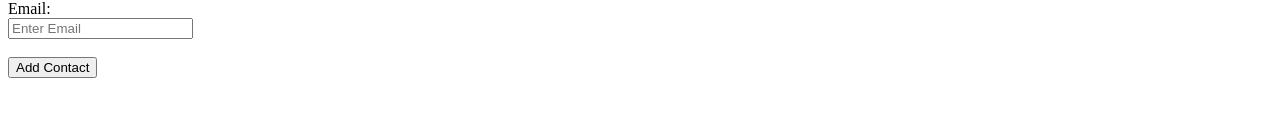
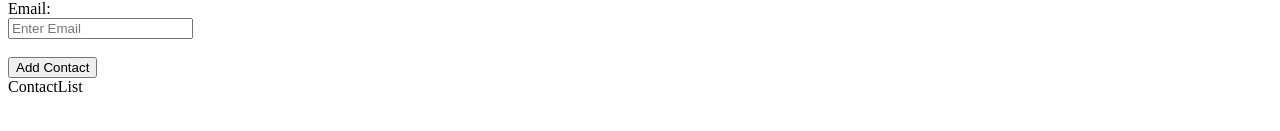
Before and after one commit to vibhanimbalkar97-star/Manage-Contact, a React (Vite) app in the folder manage_contacts/: page / in a window 1280 px wide. Shown: the part 195-326 px from the top of the page. Built offline with nearby package versions, Linux system fonts and the light colour scheme.

Commit message:
component created

```diff
--- a/manage_contacts/src/App.jsx
+++ b/manage_contacts/src/App.jsx
@@ -1,14 +1,19 @@
 import './App.css'
 import AddContact from './Components/AddContact'
+import ContactList from './Components/ContactList'
 import Header from './Components/Header'
 
 function App() {
 
+  const addContact =(data) => {
+console.log(data, "from app")
+  }
 
   return (
     <>
       <Header />
-      <AddContact />
+      <AddContact addContact={addContact}/>
+      <ContactList />
     </>
   )
 }
--- a/manage_contacts/src/Components/AddContact.jsx
+++ b/manage_contacts/src/Components/AddContact.jsx
@@ -1,6 +1,8 @@
 import React, { useState } from 'react'
 
-const AddContact = () => {
+const AddContact = (props) => {
+
+    const {addContact} = props;
 const [input, setInput] = useState({name: "", email: ""})
 
 const handleOnChange= (e) => {
@@ -9,7 +11,6 @@ const handleOnChange= (e) => {
    } else {
     setInput({...input, email:e.target.value})
    }
-        setInput("")
 
 }
 
@@ -18,7 +19,8 @@ const handleAdd = () => {
         alert("Fill all the details");
         return;
     }
-    console.log(input)
+   addContact(input);
+    console.log(input, "from addcontact")
 }
 
 
--- /dev/null
+++ b/manage_contacts/src/Components/ContactList.jsx
@@ -0,0 +1,9 @@
+import React from 'react'
+
+const ContactList = () => {
+  return (
+    <div>ContactList</div>
+  )
+}
+
+export default ContactList
```
